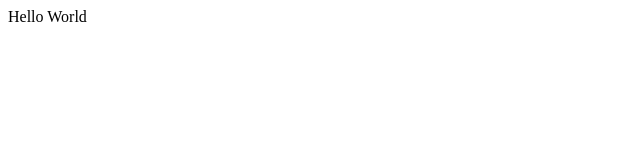
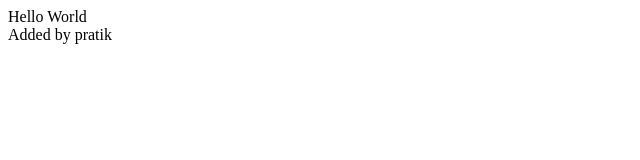
Before and after one commit to pratikshrma/noProxy, a Vue app: page / in a window 1280 px wide. Shown: the top 160 px of the page, without its empty margins (0-640 px from the left). Built offline with nearby package versions, Linux system fonts and the light colour scheme.

Commit message:
Added stuff

```diff
--- a/src/App.vue
+++ b/src/App.vue
@@ -5,4 +5,5 @@
 
 <template>
   <div>Hello World</div>
+  <div>Added by pratik</div>
 </template>
```
